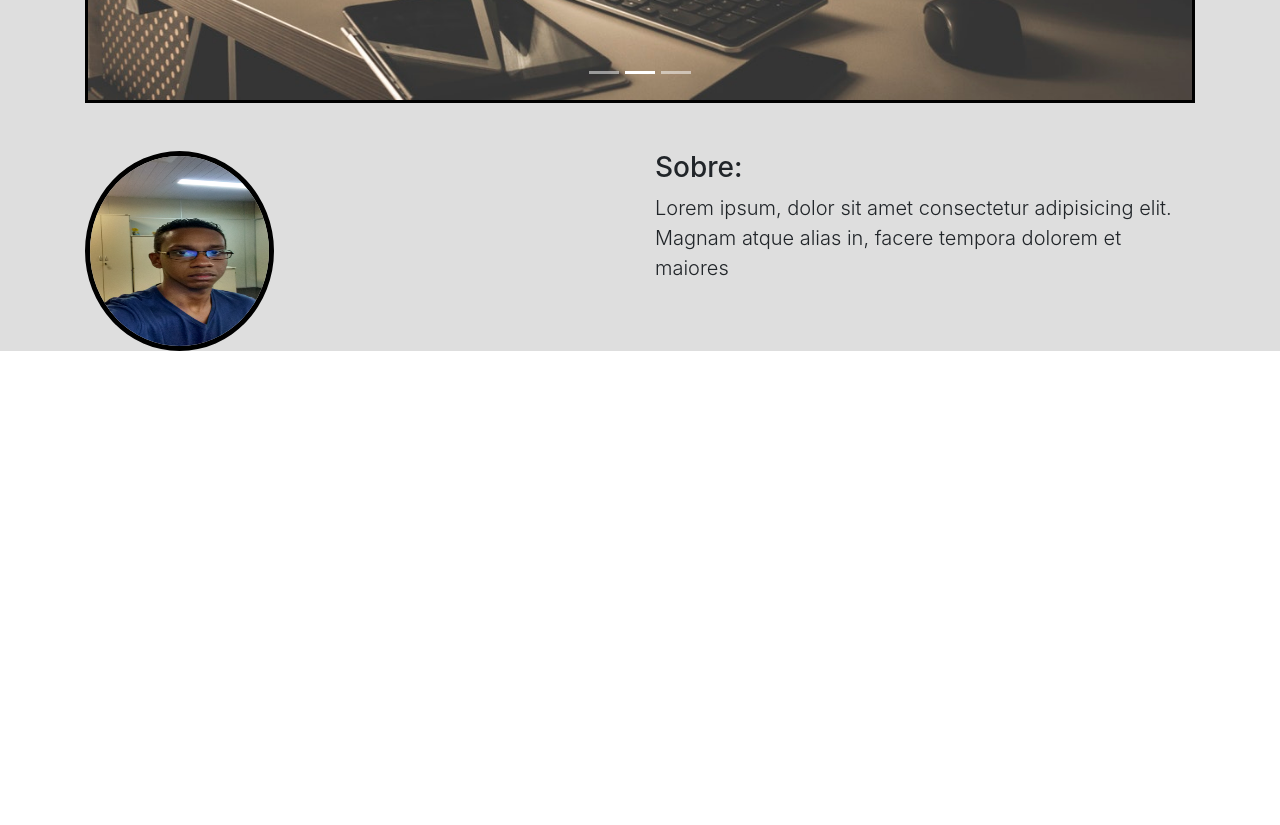
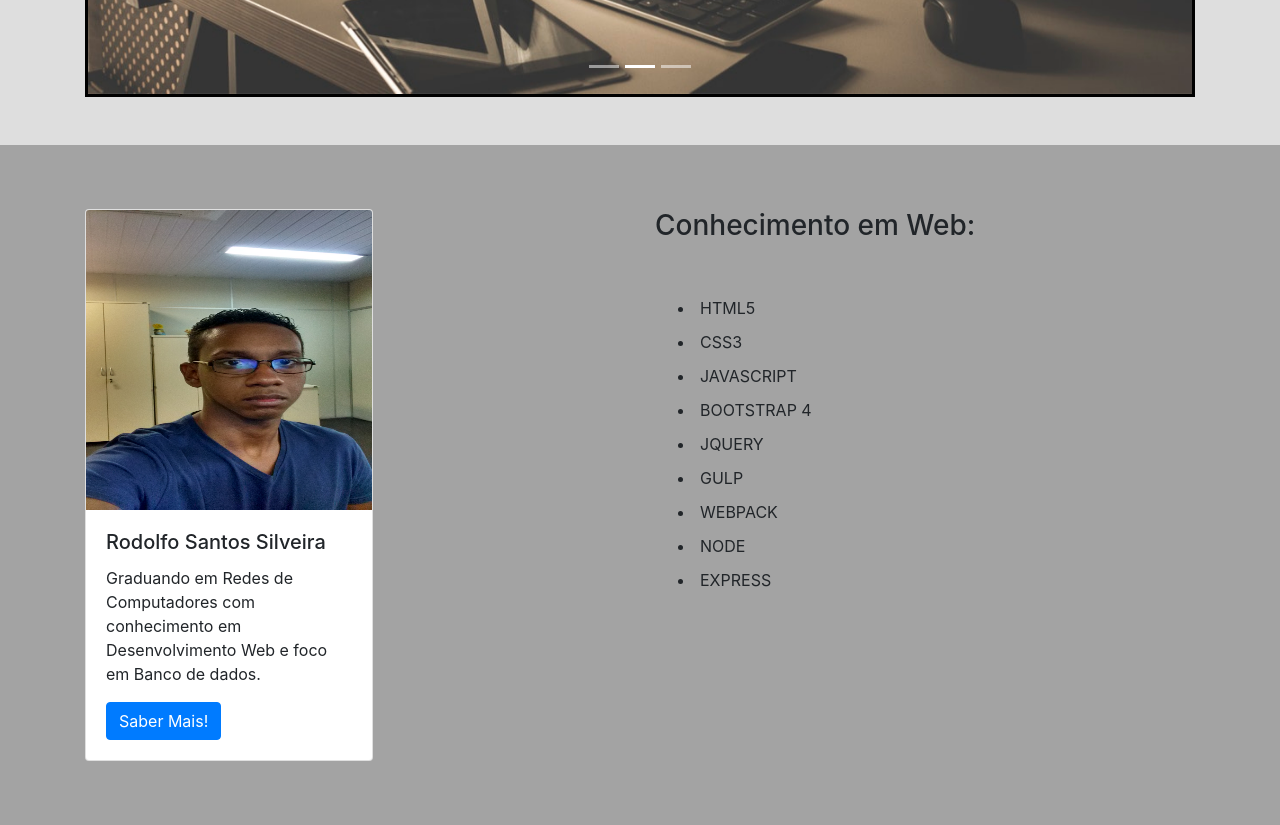
Before and after one commit to RodolfoSilveira/ProjetoFrontEnd, a website: page index.html in a window 1280 px wide. Shown: the part 1708-2533 px from the top of the page. Before the commit the page ends 2059 px from the top, so only its background shows below. Drawn offline with nearby package versions, Linux system fonts and the light colour scheme.

Commit message:
segundo commit

```diff
--- a/index.html
+++ b/index.html
@@ -38,24 +38,24 @@
     </header>
     <section>
         <div class="container text-center pt-5">
-            <h1 class="display-4 titulo">Desenvolvedor Front-End</h1>
+            <h1 class="titulo">Desenvolvedor Front-End</h1>
         </div>
         <div class="container pb-5">
             <div class="row py-5">
-                <div class="col-4">
+                <div class="col-md-4 py-3">
                     <img src="./src/imgs/html.png"  class="img-fluid d-block" alt="html">
                 </div>
-                <div class="col-4">
+                <div class="col-md-4 py-3">
                     <img src="./src/imgs/CSS3.png"  class="img-fluid d-block" alt="css">
                 </div>
-                <div class="col-4">
+                <div class="col-md-4 py-3">
                     <img src="./src/imgs/js.png"  class="img-fluid d-block" alt="js">
                 </div>
             </div>
         </div>
-        <div class="container">
+        <div class="container my-5">
             <div class="text-center my-5">
-                <h2 class="display-4 titulo">Web Moderna</h2>
+                <h2 class="titulo">Web Moderno</h2>
             </div>
             <div id="carouselSlide" class="carousel slide borda" data-ride="carousel">
                 <ol class="carousel-indicators">
@@ -84,17 +84,36 @@
                 </a>
             </div>
         </div>
-        <div class="container mt-5">
-            <div class="row">
-                <div class="col-6">
-                    <img src="./src/imgs/perfil.jpg" class="img-fluid d-block altera" alt="perfil">
-                </div>
-                <div class="col-6">
-                    <h3>Sobre:</h3>
-                    <p class="lead">Lorem ipsum, dolor sit amet consectetur adipisicing elit. Magnam atque alias in, facere tempora dolorem et maiores</p>
+        <article>
+            <div class="container py-5">
+                <div class="row">
+                    <div class="col-md-6 my-3">
+                        <div class="card" style="width: 18rem;">
+                            <img class="card-img-top img-fluid d-block alteraImg" src="./src/imgs/perfil.jpg" alt="perfil">
+                            <div class="card-body">
+                                <h5 class="card-title">Rodolfo Santos Silveira</h5>
+                                <p class="card-text">Graduando em Redes de Computadores com conhecimento em Desenvolvimento Web e foco em Banco de dados.</p>
+                                <button class="btn btn-primary">Saber Mais!</button>
+                            </div>
+                        </div>
+                    </div>
+                    <div class="col-md-6 my-3" wb-moderno>
+                        <h3 class="display-5 mb-5">Conhecimento em Web:</h3>
+                        <ul>
+                            <li>Html5</li>
+                            <li>css3</li>
+                            <li>javascript</li>
+                            <li>bootstrap 4</li>
+                            <li>jquery</li>
+                            <li>gulp</li>
+                            <li>webpack</li>
+                            <li>Node</li>
+                            <li>express</li>
+                        </ul>
+                    </div>
                 </div>
             </div>
-        </div>
+        </article>
     </section>
     <script src="./node_modules/jquery/dist/jquery.min.js"></script>
     <script src="./node_modules/popper.js/dist/umd/popper.min.js"></script>
--- a/src/css/estilo.css
+++ b/src/css/estilo.css
@@ -4,6 +4,10 @@ nav{
 
 section{
   background-color: #dedede;
+}
+
+.titulo{
+  font-size: 2.5em;
 }
 
 .titulo::after{
@@ -14,11 +18,8 @@ section{
   margin: 10px auto 0 auto;
 }
 
-.altera{
-  width: 35%;
-  height: 200px;
-  border: solid 5px black;
-  border-radius: 100%;
+.alteraImg{
+  height: 300px;
 }
 
 .transparencia{
@@ -28,3 +29,12 @@ section{
 .borda{
   border: solid 3px black;
 }
+
+article{
+  background-color: #a3a3a3;
+}
+
+article li{
+  text-transform: uppercase;
+  padding: 5px;
+}
```
Also changed, not shown: pagina/sobre.html (added, +2 -0 lines).
